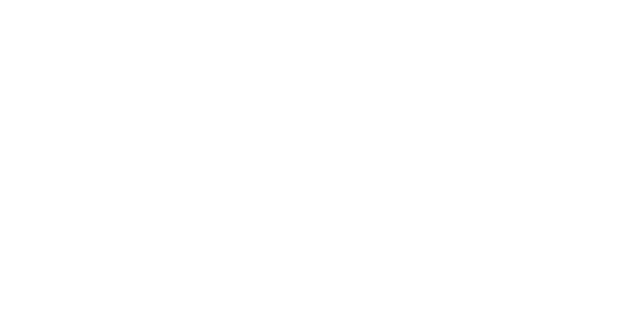
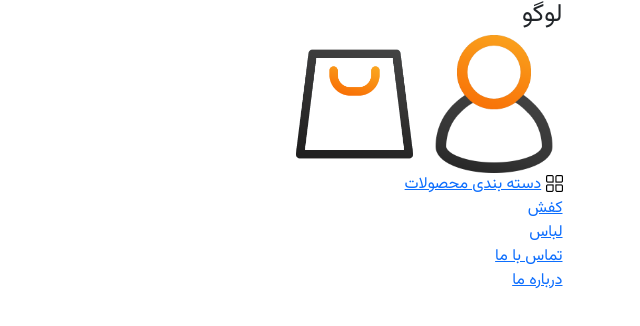
Before and after one commit to oos-amin/Sport-Website, a plain HTML site: page index.html in a window 1280 px wide. Shown: the whole page, without its empty margins (640-1280 px from the left). Drawn offline with Linux system fonts and the light colour scheme.

Commit message:
feat: add header and navbar section

```diff
--- a/index.html
+++ b/index.html
@@ -14,6 +14,41 @@
 
 <body>
 
+    <!--==== Header ==== -->
+    <header class="header">
+        <div class="container">
+            <!-- Top Header -->
+            <div class="header-top">
+                <h1 class="header-logo">لوگو</h1>
+
+                <div class="header-user">
+                    <img src="images/profile.png" alt="user profile" class="header-user__icon">
+                    <img src="images/bag.png" alt="user bag" class="header-user__icon">
+                </div>
+
+                <!-- Mobile Menu -->
+                <div class="header-toggle">
+                    <span class="header-toggle__line"></span>
+                </div>
+            </div>
+
+            <!--==== Navogation ====-->
+            <nav class="nav">
+                <ul class="header-list">
+                    <li class="header-list-item">
+                        <img src="images/category.png" alt="category" class="header-list-icon">
+                        <a href="#" class="header-list__link">دسته بندی محصولات</a>
+                    </li>
+                    <li class="header-list-item"><a href="#" class="header-list__link">کفش</a></li>
+                    <li class="header-list-item"><a href="#" class="header-list__link">لباس</a></li>
+                    <li class="header-list-item"><a href="#" class="header-list__link">تماس با ما</a></li>
+                    <li class="header-list-item"><a href="#" class="header-list__link">درباره ما</a></li>
+                </ul>
+            </nav>
+        </div>
+    </header>
+
+    <div class="overlay"></div>
     <script src="js/scripts.js"></script>
 </body>
 
```
Also changed, not shown: images/bag.png (added), images/category.png (added), images/profile.png (added).
